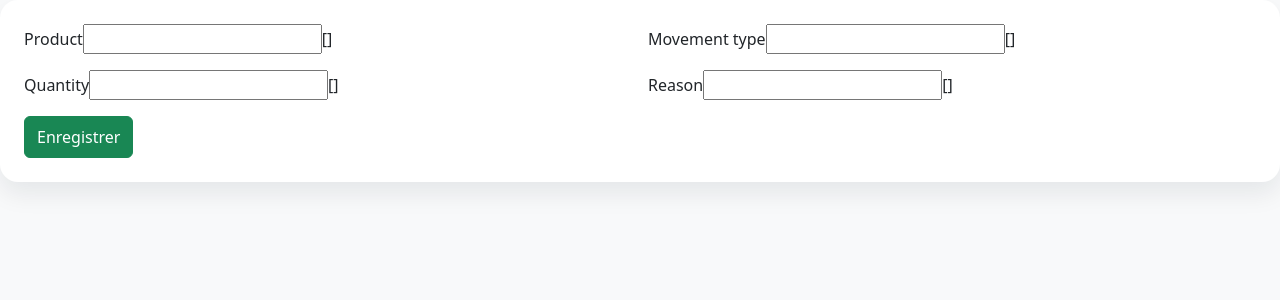
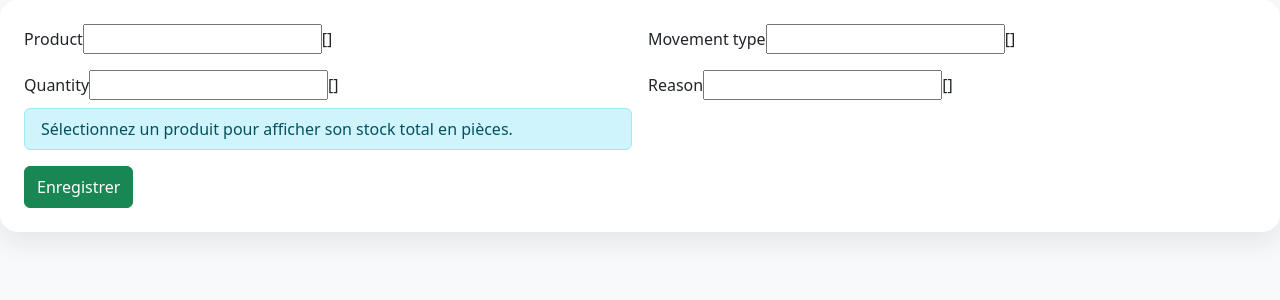
Before and after one commit to YoucefTahir-dev/appAlimGen, a Django app: template apps/inventory/templates/inventory/stock_movement_form.html in a window 1280 px wide. Shown: the top 300 px of the page. Run offline with Django 4.2, Linux system fonts and the light colour scheme; the template is opened without the code that fills it: most values are stand-ins (such as "Sample title", 1, 10 or a date in 2020); form fields are guessed from the names that the template uses.

Commit message:
Improve web stock adjustment product search

```diff
--- a/apps/commerce/product_search.py
+++ b/apps/commerce/product_search.py
@@ -14,6 +14,7 @@ def commercial_products(user, context):
         'sale': ('commerce.add_sale', 'commerce.change_sale'),
         'purchase': ('commerce.add_purchase', 'commerce.change_purchase'),
         'loading_order': ('inventory.add_loadingorder', 'inventory.change_loadingorder'),
+        'stock_movement': ('accounts.manage_stock',),
     }
     if context not in permissions or not any(has_permission(user, permission) for permission in permissions[context]):
         raise PermissionDenied
--- a/apps/commerce/templates/commerce/widgets/product_autocomplete.html
+++ b/apps/commerce/templates/commerce/widgets/product_autocomplete.html
@@ -6,8 +6,10 @@
      data-empty="{% trans 'Aucun produit trouvé' %}"
      data-error="{% trans 'Recherche indisponible. Réessayez.' %}"
      data-stock="{% trans 'Stock' %}" data-stock-available="{% trans 'Stock disponible' %}" data-price="{% trans 'Prix' %}"
+     data-stock-total="{% trans 'Stock total en pièces' %}" data-pieces="{% trans 'pièce(s)' %}"
      data-invalid="{% trans 'Veuillez sélectionner un produit dans les résultats proposés.' %}">
-    <input type="hidden" name="{{ widget.name }}" id="{{ widget.attrs.id }}" class="product-id" value="{{ widget.value|default_if_none:'' }}">
+    <input type="hidden" name="{{ widget.name }}" id="{{ widget.attrs.id }}" class="product-id"
+           value="{{ widget.value|default_if_none:'' }}" data-stock="{{ widget.stock|default_if_none:'' }}">
     <input type="text" name="{{ widget.name }}_search" id="{{ widget.attrs.id }}_search"
            class="form-control product-search" value="{{ widget.label }}" maxlength="100"
            placeholder="{% trans 'Rechercher un produit' %}" aria-label="{% trans 'Rechercher un produit' %}"
--- a/apps/commerce/widgets.py
+++ b/apps/commerce/widgets.py
@@ -17,11 +17,13 @@ class ProductAutocomplete(forms.TextInput):
     def get_context(self, name, value, attrs):
         context = super().get_context(name, value, attrs)
         context['widget']['label'] = ''
+        context['widget']['stock'] = ''
         if value:
             try:
-                product = self.choices.queryset.filter(pk=value).only('name').first()
+                product = self.choices.queryset.filter(pk=value).only('name', 'quantity').first()
                 if product:
                     context['widget']['label'] = product.name
+                    context['widget']['stock'] = product.quantity
             except (ValueError, TypeError, ValidationError):
                 pass
         return context
--- a/apps/inventory/templates/inventory/stock_movement_form.html
+++ b/apps/inventory/templates/inventory/stock_movement_form.html
@@ -1,5 +1,5 @@
 {% extends 'base/base.html' %}
-{% load i18n %}
+{% load i18n static %}
 
 {% block title %}{{ title }} - El Amine ERP{% endblock %}
 
@@ -16,6 +16,13 @@
             <div class="col-md-6">
                 {{ form.quantity.label_tag }}{{ form.quantity }}{{ form.quantity.errors }}
                 {% if form.quantity.help_text %}<div class="form-text">{{ form.quantity.help_text }}</div>{% endif %}
+                <div id="stock-quantity-status" class="alert alert-info py-2 px-3 mt-2 mb-0" role="status" aria-live="polite"
+                     data-prompt="{% trans 'Sélectionnez un produit pour afficher son stock total en pièces.' %}"
+                     data-prefix="{% trans 'Stock actuel total' %}"
+                     data-pieces="{% trans 'pièce(s)' %}"
+                     data-note="{% trans 'La quantité est toujours exprimée en pièces (unité de base), jamais en cartons.' %}">
+                    {% trans "Sélectionnez un produit pour afficher son stock total en pièces." %}
+                </div>
             </div>
             <div class="col-md-6">{{ form.reason.label_tag }}{{ form.reason }}{{ form.reason.errors }}</div>
         </div>
@@ -25,3 +32,7 @@
     </form>
 </div>
 {% endblock %}
+
+{% block extra_js %}
+<script src="{% static 'js/product-autocomplete.js' %}" defer></script>
+{% endblock %}
--- a/static/js/product-autocomplete.js
+++ b/static/js/product-autocomplete.js
@@ -17,6 +17,16 @@
         input.removeAttribute('aria-busy');
         s.index = -1;
     }
+    function updateStockMovementStatus(picker) {
+        if (picker.dataset.context !== 'stock_movement') return;
+        const hidden = picker.querySelector('.product-id');
+        const status = document.getElementById('stock-quantity-status');
+        if (!status) return;
+        const stock = hidden.dataset.stock;
+        status.textContent = hidden.value && stock !== undefined && stock !== ''
+            ? `${status.dataset.prefix} : ${stock} ${status.dataset.pieces}. ${status.dataset.note}`
+            : status.dataset.prompt;
+    }
     function select(picker, product) {
         close(picker);
         const input = picker.querySelector('.product-search');
@@ -24,6 +34,8 @@
         input.value = product.name;
         input.setCustomValidity('');
         hidden.value = String(product.id);
+        hidden.dataset.stock = String(product.stock ?? '');
+        updateStockMovementStatus(picker);
         picker.querySelector('.product-search-status').textContent = '';
         if (picker.dataset.context === 'purchase') {
             const row = picker.closest('tr');
@@ -103,6 +115,8 @@
                     option.textContent = `${product.name} · ${product.reference} · ${picker.dataset.stock}: ${product.stock} · ${picker.dataset.price}: ${price}`;
                 } else if (picker.dataset.context === 'loading_order') {
                     option.textContent = `${product.name} · ${product.reference} · ${picker.dataset.stockAvailable}: ${product.stock}`;
+                } else if (picker.dataset.context === 'stock_movement') {
+                    option.textContent = `${product.name} · ${product.reference} · ${picker.dataset.stockTotal}: ${product.stock} ${picker.dataset.pieces}`;
                 } else {
                     option.textContent = `${product.name} · ${product.reference} · ${picker.dataset.price}: ${price}`;
                 }
@@ -124,6 +138,8 @@
         close(picker);
         const hidden = picker.querySelector('.product-id');
         hidden.value = '';
+        delete hidden.dataset.stock;
+        updateStockMovementStatus(picker);
         hidden.dispatchEvent(new Event('change', {bubbles: true}));
         event.target.setCustomValidity(event.target.value.trim() ? picker.dataset.invalid : '');
         const query = event.target.value.trim();
@@ -171,6 +187,9 @@
             const row = event.target.closest('tr'), input = row.querySelector('.product-search');
             if (input) input.setCustomValidity(event.target.checked ? '' : (input.value && !row.querySelector('.product-id').value ? row.querySelector('.product-picker').dataset.invalid : ''));
         }
+    });
+    document.addEventListener('DOMContentLoaded', () => {
+        document.querySelectorAll('.product-picker[data-context="stock_movement"]').forEach(updateStockMovementStatus);
     });
     window.ProductAutocomplete = {select, close};
 })();
```
Also changed, not shown: apps/commerce/tests/test_product_search.py (+11 -0 lines), apps/inventory/forms.py (+5 -2 lines), apps/inventory/tests/test_inventory.py (+38 -0 lines).
